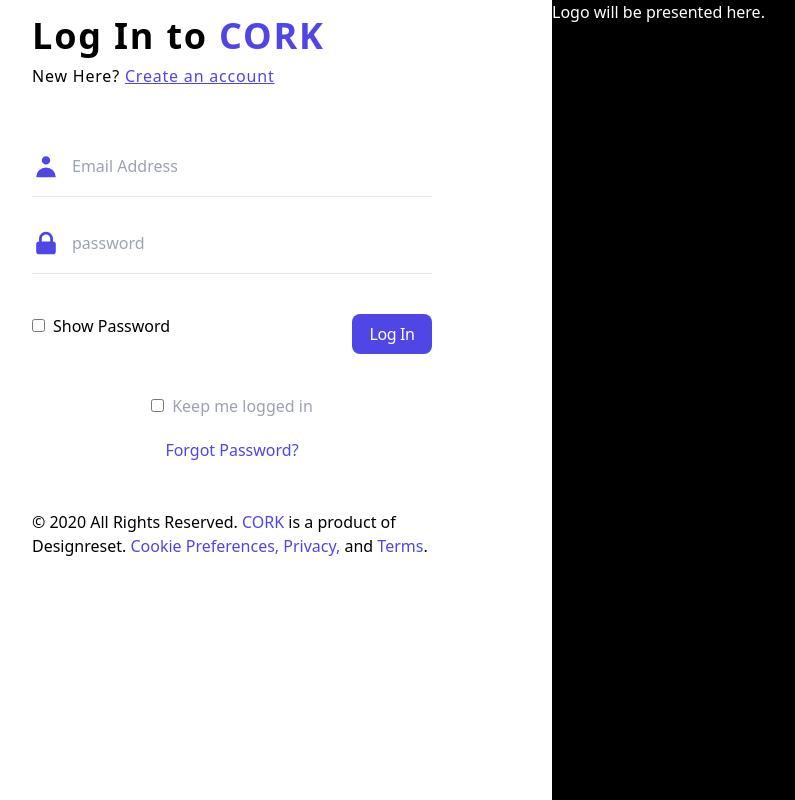
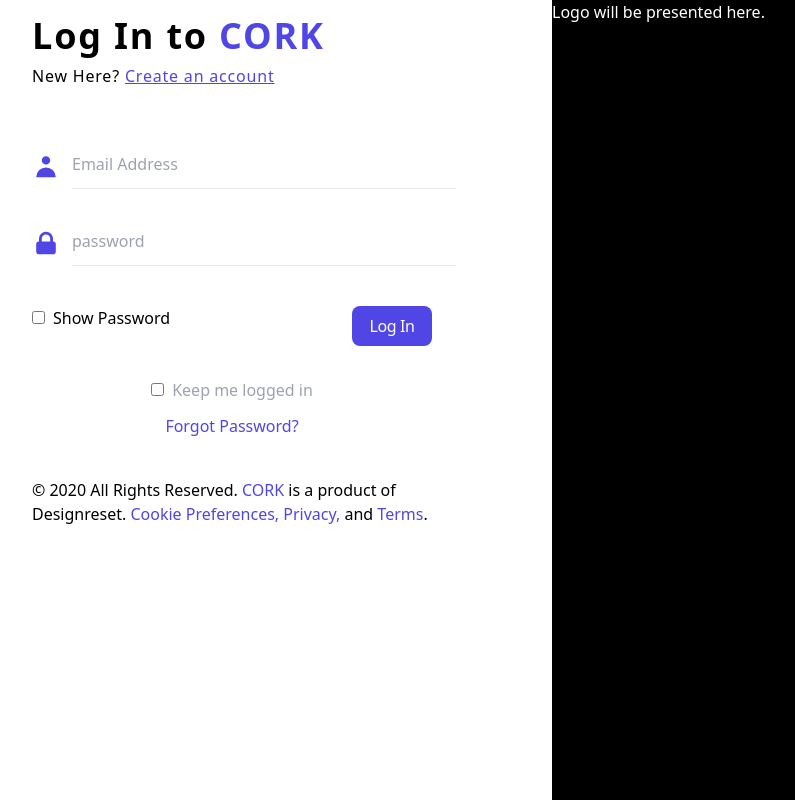
Before and after one commit to nandinigoel11/batch-project, a React (Create React App) app: page /login in a window 1280 px wide. Shown: the whole page, without its empty margins (88-883 px from the left). Built offline with nearby package versions, Linux system fonts and the light colour scheme.

Commit message:
formik set and input reusable component

```diff
--- /dev/null
+++ b/src/components/Input.tsx
@@ -0,0 +1,28 @@
+import { FC, InputHTMLAttributes, memo } from "react";
+
+interface Props extends InputHTMLAttributes<HTMLInputElement> {
+    touched?: boolean;
+    error?: string;
+}
+
+const Input: FC<Props> = ({ touched, error, className, placeholder, id, ...rest }) => {
+    return (
+        <>
+        <div className="flex flex-col ">
+            {id && placeholder && (<label htmlFor={id} className="sr-only">{placeholder}</label>)}
+            <input
+                {...rest}
+                id={id}
+                placeholder={placeholder}
+                className={"w-full focus:outline-none focus:border-opacity-0" + className} />
+                <hr className="mt-3 w-96"/>
+            {touched && <div className="text-red-500">{error}</div>}
+            </div>
+        </>
+    );
+};
+
+Input.defaultProps = {
+}
+
+export default memo(Input);
--- a/src/pages/Login.page.tsx
+++ b/src/pages/Login.page.tsx
@@ -1,53 +1,36 @@
 import React, { FC, memo } from "react";
 import { Link, useHistory } from "react-router-dom";
 import { HiUser, HiLockClosed } from "react-icons/hi";
-import {FaSpinner} from "react-icons/fa";
-import { useState } from "react";
+import { FaSpinner } from "react-icons/fa";
 import * as yup from "yup";
+import { ErrorMessage, useFormik } from "formik";
+import Input from "../components/Input";
 
 interface Props {
 }
 const Login: React.FC<Props> = (Props) => {
-  const [data, setData] = useState({ email: "", password: "" });
-  const [touched, setTouched] = useState({ email: false, password: false });
-  const [submitting,setSubmitting] = useState(false);
-
   const history = useHistory();
 
-  const handleChange = (event: React.ChangeEvent<HTMLInputElement>) => {
-    setData({ ...data, [event.target.name]: event.target.value });
-  };
+  const { getFieldProps, handleSubmit, values, touched, isSubmitting, errors } = useFormik({
+    initialValues: {
+      email: "",
+      password: "",
+    },
+    validationSchema: yup.object().shape({
+      email: yup.string().required().email(),
+      password: yup.string().required().min(8)
+    }),
+    onSubmit: (data, { setSubmitting }) => {
+      console.log("form submitting", data);
+      setTimeout(() => {
+        console.log("form submitted", data);
+        history.push("/dashboard");
+      }, 5000);
 
-  const handleblur = (event: React.FocusEvent<HTMLInputElement>) => {
-    const nameofBlurredInput = event.target.name;
-    setTouched({ ...touched, [nameofBlurredInput]: true });
-  };
-
-  let emailError = "";
-  let passwordError = "";
-
-  const formValidator = yup.object().shape({
-    email: yup.string().required().email(),
-    password: yup.string().required().min(8),
+    },
   });
 
-  try{
-    formValidator.validateSync(data);
-  }catch(e){
-    console.log(e.message);
-  }
 
-  // if (!data.email) {
-  //   emailError = "Email Address is required";
-  // } else if (!data.email.endsWith("@gmail.com")) {
-  //   emailError = "please enter a valid email address";
-  // }
-
-  // if (!data.password) {
-  //   passwordError = "password is required";
-  // } else if (data.password.length < 8) {
-  //   passwordError = "password should be of atleast 8 character";
-  // }
 
   return (
     <div className="w-1/2">
@@ -57,78 +40,64 @@
             <h1 className="pt-4 text-4xl font-semibold tracking-wider">Log In to <span className="text-indigo-600"> CORK</span></h1>
             <h3 className="pt-2 tracking-wider">New Here? <Link to="/signup"> <span className="text-indigo-600 underline"> Create an account </span></Link></h3>
           </div>
-          <form className="mt-16" onSubmit={(event) => {
-            event.preventDefault();
-            if (emailError || passwordError) {
-              return;
-            }
-            setSubmitting(true);
-            setTimeout(() => {
-              console.log(data);
-              history.push("/dashboard");
-
-            },5000)
-
-          }}>
-            <div className="flex pb-4 space-x-3">
+          <form className="mt-16"
+            onSubmit={handleSubmit}>
+            <div className="flex pb-2 space-x-3">
               <span>
                 <HiUser className="text-indigo-600 w-7 h-7"></HiUser>
               </span>
-              <label htmlFor="e-mail" className="sr-only">Email Address</label>
-              <input type="email"
+              <Input
+                type="email"
                 autoComplete="email"
                 required
-                value={data.email}
-                onChange={handleChange}
-                onBlur={handleblur}
-                placeholder="Email Address" id="email" name="email" className="w-full outline-none" />
+                touched={touched.email}
+                error={errors.email}
+                {...getFieldProps("email")}
+                placeholder="Email Address" id="email"
+              />
             </div>
-            <hr />
-            {touched.email && <div className="text-red-500">{emailError}</div>}
-            <div className="flex pt-8 pb-4 space-x-3 ">
+
+            <div className="flex pt-8 pb-2 space-x-3 ">
               <span>
                 <HiLockClosed className="text-indigo-600 w-7 h-7"></HiLockClosed>
               </span>
-              <label htmlFor="password" className="sr-only">password</label>
-              <input type="password"
+              <Input
+                type="password"
                 required
+                touched={touched.password}
+                error={errors.password}
                 autoComplete="current-password"
-                value={data.password}
-                onChange={handleChange}
-                onBlur={handleblur}
-                placeholder="password" id="password" name="password" className="w-full outline-none" />
+                {...getFieldProps("password")}
+                placeholder="password" id="password"
+              />
+
             </div>
-            <hr />
-            {touched.password && <div className="text-red-500">{passwordError}</div>}
-            <div className="flex justify-between mt-10">
+
+            <div className="flex justify-between mt-8">
               <div className="space-x-2">
                 <input id="show-password" name="show-password" type="checkbox" />
                 <label htmlFor="show-password">Show Password</label>
               </div>
-              {submitting && <FaSpinner className="w-6 h-6 animate-spin"></FaSpinner>}
+              {isSubmitting && <FaSpinner className="w-6 h-6 animate-spin"></FaSpinner>}
               <div>
                 <button
                   type="submit"
                   className="items-center w-20 h-10 tracking-tight text-white bg-indigo-600 rounded-lg">Log In</button>
               </div>
             </div>
-            <div className="mt-10 space-x-2 text-center">
+            <div className="mt-8 space-x-2 text-center">
               <input id="logged-in" name="logged-in" type="checkbox" />
               <label htmlFor="logged-in" className="text-gray-400">Keep me logged in</label>
             </div>
-            <div className="mt-5 text-center">
+            <div className="mt-3 text-center">
               <Link to="/forgot-password" className="text-indigo-600 ">Forgot Password?</Link>
             </div>
-            <p className="mt-12">© 2020 All Rights Reserved. <span className="text-indigo-600"> CORK</span> is a product of Designreset. <span className="text-indigo-600"> Cookie Preferences, Privacy,</span> and <span className="text-indigo-600"> Terms</span>.</p>
+            <p className="mt-10">© 2020 All Rights Reserved. <span className="text-indigo-600"> CORK</span> is a product of Designreset. <span className="text-indigo-600"> Cookie Preferences, Privacy,</span> and <span className="text-indigo-600"> Terms</span>.</p>
           </form>
         </div>
       </div>
     </div>
-    // <div>
-    //   This is login page. <br />
-    //   Don't have an account? <Link to="/signup"><span className="text-indigo-400 underline"> Click here </span></Link> <br />
-    //   <Link to="/dashboard"><span className="text-indigo-400 underline">Go to dashboard.</span></Link>
-    // </div>
+
   );
 };
 
```
